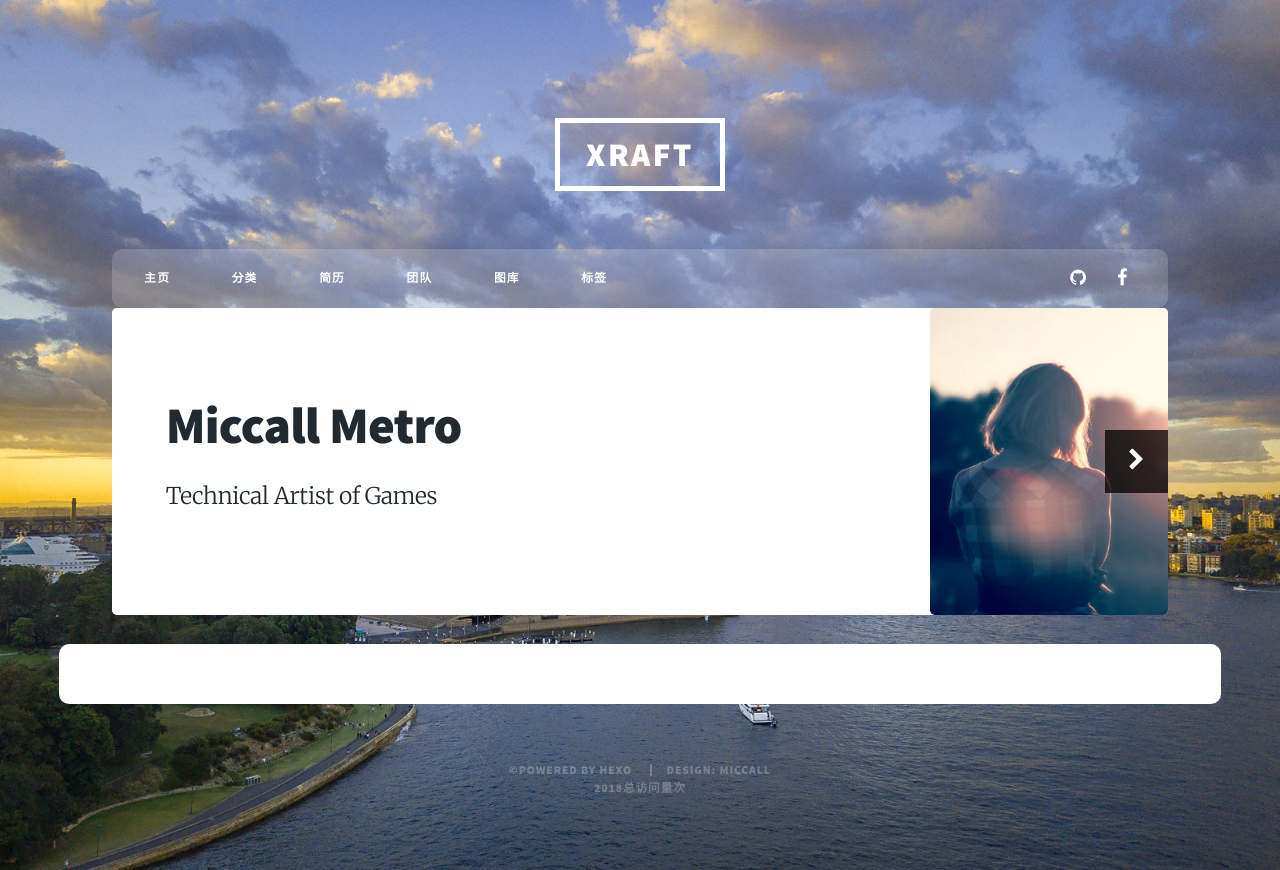
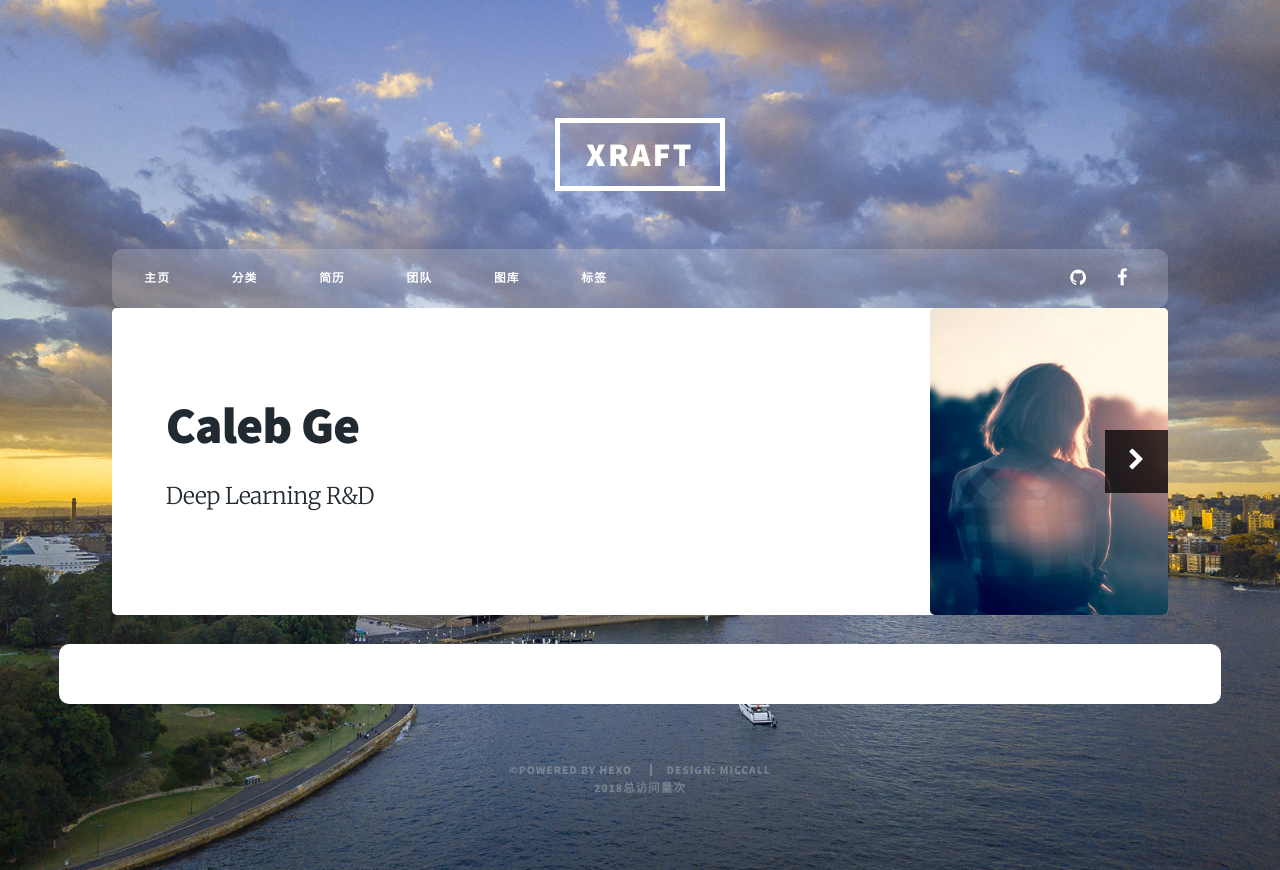
Before and after one commit to ztjfreedom/Xraft.github.io, a plain HTML site: page group/index.html in a window 1280 px wide. Drawn offline with Linux system fonts and the light colour scheme; some packages are replaced by stand-ins of ours; a script that the page names is missing; files whose address does not match are found by name.

Commit message:
Site updated: 2018-02-19 22:42:53

```diff
--- a/group/index.html
+++ b/group/index.html
@@ -110,8 +110,8 @@
             <!-- Main first s-->
             <article id="me" class="panel">
                 <header>
-                    <h1>Miccall Metro</h1>
-                    <p>Technical  Artist  of  Games</p>
+                    <h1>Caleb Ge</h1>
+                    <p>Deep Learning R&D</p>
                 </header>
                 <a href="" class="jumplink pic">
                     <span class="arrow icon fa-chevron-right"><span></span></span>
```
Also changed, not shown: index.html (+2 -2 lines), tag/index.html (+2 -2 lines).
